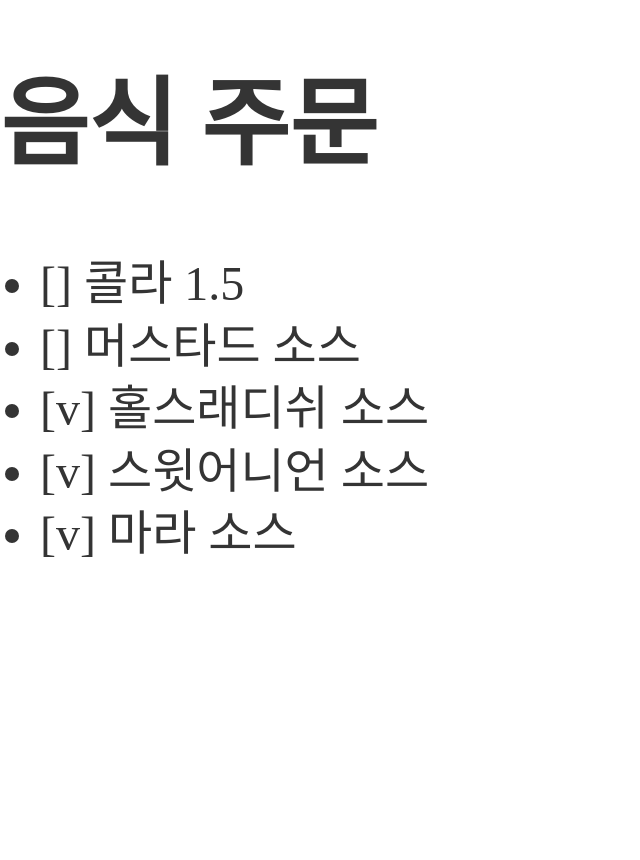
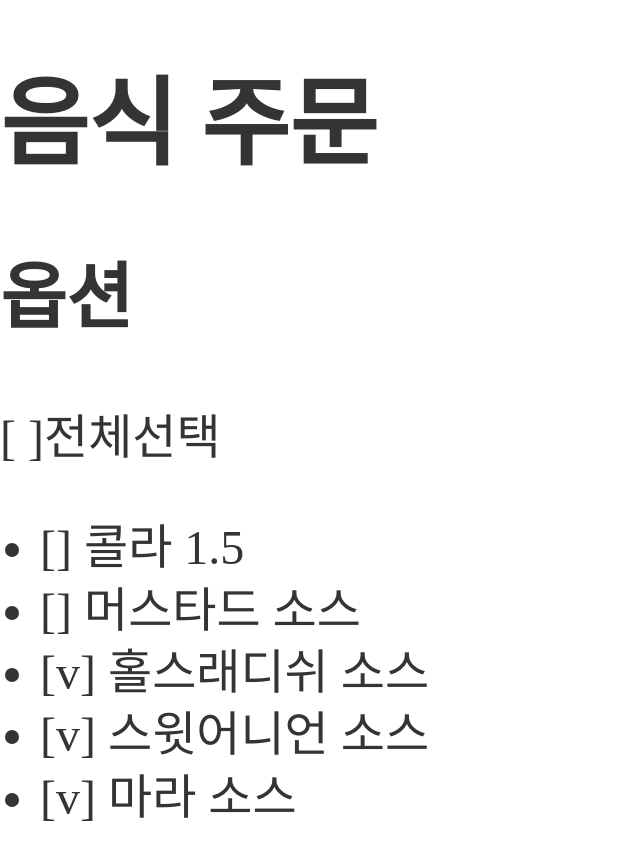
Before and after one commit to NewBean0312/react-test, a React (Create React App) app: page / in a window 1280 px wide. Shown: the top 860 px of the page, without its empty margins (0-640 px from the left). Before the commit the page ends 800 px from the top, so only its background shows below. Built offline with nearby package versions, Linux system fonts and the light colour scheme; the HTML template or start-up script is replaced by a standard one; a web font is replaced by a local one.

Commit message:
리스트 아이템을 전부 체크하면, 전체 토글 체크박스도 체크 되도록 설정

```diff
--- a/src/Order.js
+++ b/src/Order.js
@@ -24,9 +24,13 @@ function Order() {
     setOptionCheckeds(newOptionCheckeds);
   };
 
+  const btnAllChecked = optionCheckeds.every((el) => el);
+
   return (
     <>
       <h1>음식 주문</h1>
+      <h2>옵션</h2>
+      <span>{btnAllChecked ? "[v]" : "[ ]"}전체선택</span>
       <ul>
         {options.map((option, index) => (
           <li
```
